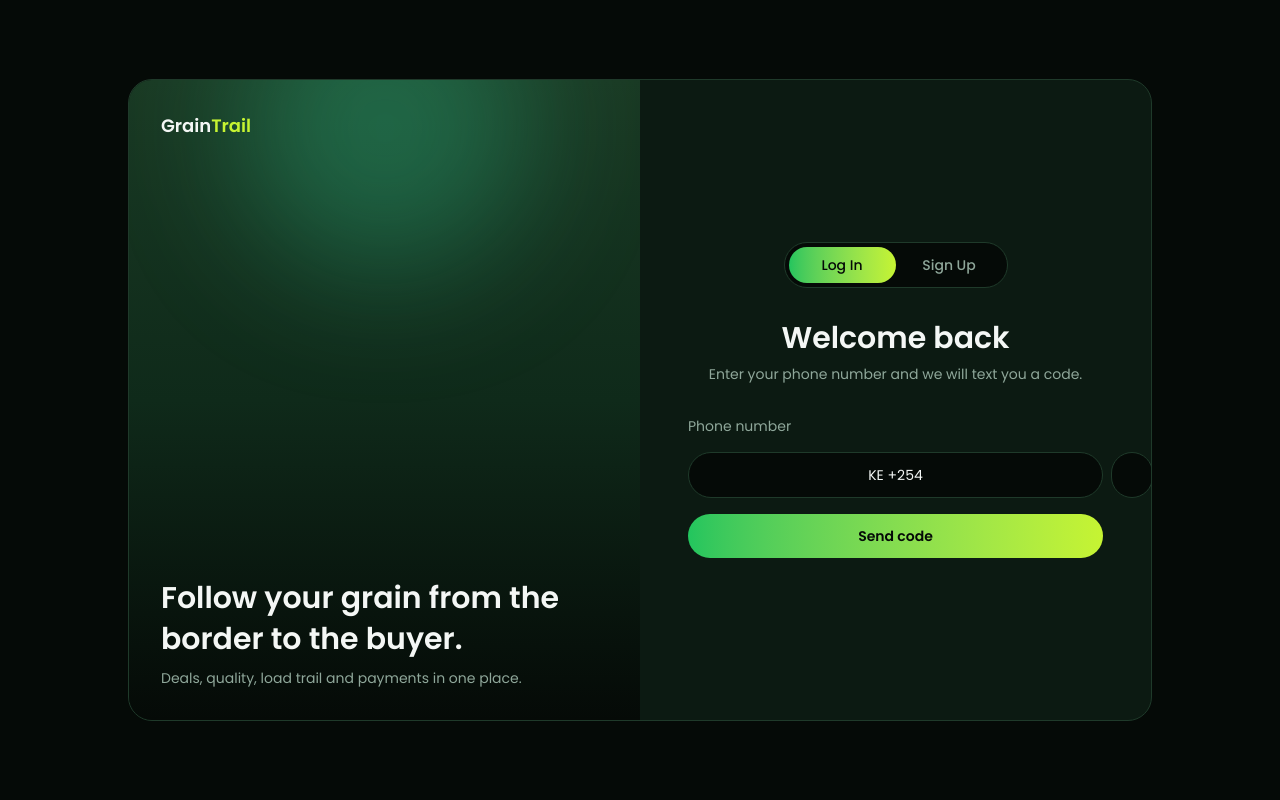
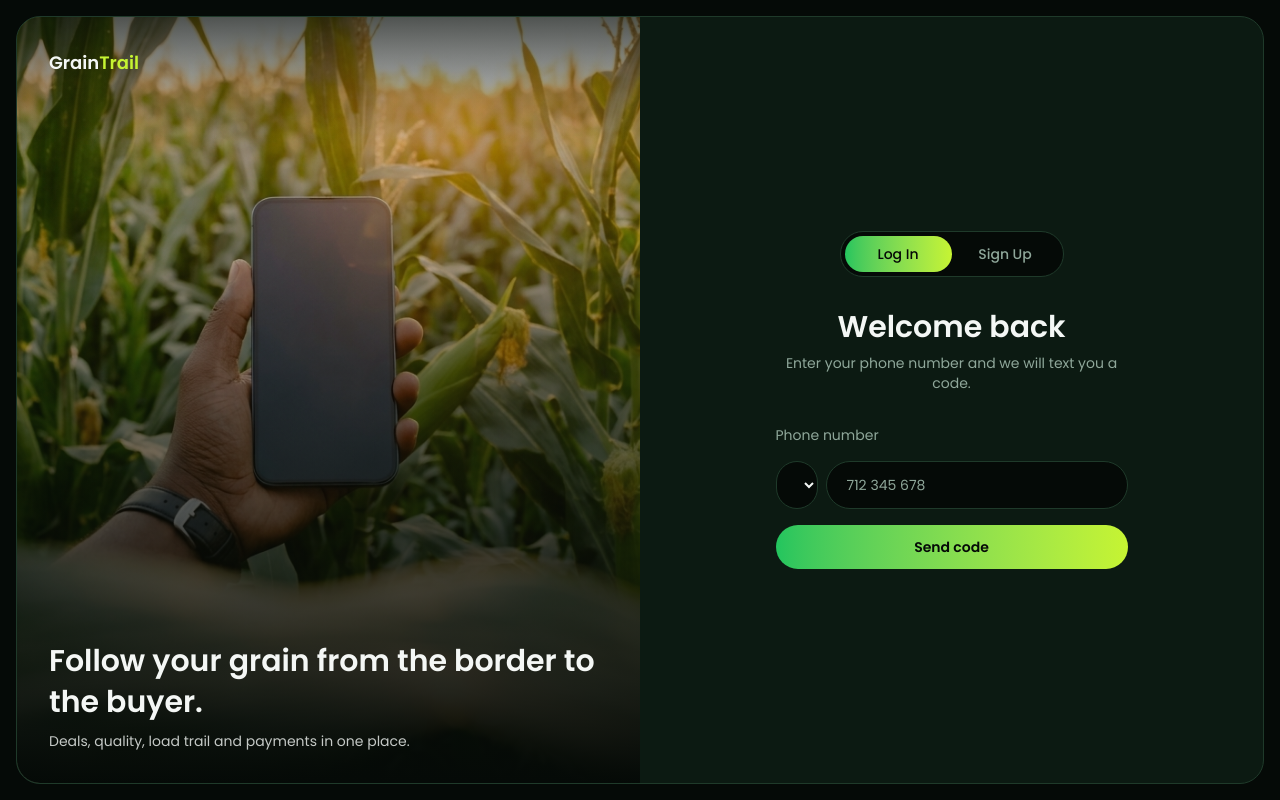
Before and after one commit to IsaacTobiko/GrainTrail, a Next.js app in the folder frontend/: page /auth in a window 1280 px wide. Built offline with nearby package versions, Linux system fonts and the light colour scheme.

Commit message:
Add auth hero image and update auth components

```diff
--- a/frontend/src/app/auth/page.tsx
+++ b/frontend/src/app/auth/page.tsx
@@ -18,11 +18,13 @@ export default function AuthPage({
   searchParams: Promise<{ mode?: string }>;
 }) {
   return (
-    <main className="flex min-h-screen items-center justify-center p-4">
-      <div className="grid w-full max-w-5xl overflow-hidden rounded-3xl border border-line bg-card md:grid-cols-2">
-        <AuthHero />
+    <main className="min-h-screen p-3 md:p-4">
+      <div className="grid min-h-[calc(100vh-1.5rem)] w-full overflow-hidden rounded-3xl border border-line bg-card md:min-h-[calc(100vh-2rem)] md:grid-cols-2">
         <Suspense fallback={<div className="min-h-96" />}>
-          <AuthCardLoader searchParams={searchParams} />
+          <AuthHero />
+          <Suspense fallback={<div className="min-h-96" />}>
+            <AuthCardLoader searchParams={searchParams} />
+          </Suspense>
         </Suspense>
       </div>
     </main>
--- a/frontend/src/components/auth/AuthCard.tsx
+++ b/frontend/src/components/auth/AuthCard.tsx
@@ -10,7 +10,7 @@ export default function AuthCard({ initialMode }: { initialMode: Mode }) {
   const [mode, setMode] = useState<Mode>(initialMode);
 
   return (
-    <section className="flex flex-col justify-center gap-8 p-8 md:p-12">
+    <section className="mx-auto flex w-full max-w-md flex-col justify-center gap-8 p-8 md:p-12">
       <div className="relative mx-auto grid w-56 grid-cols-2 rounded-full border border-line bg-ink p-1 text-sm">
         <span
           className={`absolute inset-y-1 left-1 w-[calc(50%-0.25rem)] rounded-full bg-gradient-to-r from-leaf to-lime transition-transform duration-300 ${
--- a/frontend/src/components/auth/AuthHero.tsx
+++ b/frontend/src/components/auth/AuthHero.tsx
@@ -1,16 +1,27 @@
+import Image from "next/image";
+
 export default function AuthHero() {
   return (
-    <section className="relative flex min-h-52 items-end overflow-hidden bg-gradient-to-b from-[#1a3a24] via-[#0f2a1a] to-ink p-8 md:min-h-[640px]">
-      <div className="absolute -top-24 left-1/2 h-72 w-72 -translate-x-1/2 rounded-full bg-emerald/30 blur-3xl" />
+    <section className="relative flex min-h-64 items-end overflow-hidden md:min-h-0">
+      <Image
+        src="/Photo.jpeg"
+        alt="A hand holding a phone in a maize field at sunset"
+        fill
+        priority
+        sizes="(min-width: 768px) 50vw, 100vw"
+        className="object-cover object-center"
+      />
+      <div className="absolute inset-0 bg-gradient-to-t from-ink via-ink/50 to-transparent" />
+      <div className="absolute inset-x-0 top-0 h-32 bg-gradient-to-b from-ink/70 to-transparent" />
       <div className="absolute left-8 top-8 text-lg font-semibold">
         Grain
         <span className="text-lime">Trail</span>
       </div>
-      <div className="relative">
+      <div className="relative p-8">
         <h2 className="text-2xl font-semibold leading-snug md:text-3xl">
           Follow your grain from the border to the buyer.
         </h2>
-        <p className="mt-2 text-sm text-muted">
+        <p className="mt-2 text-sm text-snow/80">
           Deals, quality, load trail and payments in one place.
         </p>
       </div>
--- a/frontend/src/components/auth/PhoneField.tsx
+++ b/frontend/src/components/auth/PhoneField.tsx
@@ -6,7 +6,7 @@ export default function PhoneField() {
       <select
         name="prefix"
         defaultValue="+254"
-        className={`${inputClass} w-28 shrink-0 appearance-none text-center`}
+        className={`${inputClass} min-w-0 flex-1`}
       >
         <option value="+254">KE +254</option>
         <option value="+255">TZ +255</option>
```
Also changed, not shown: frontend/public/Photo.jpeg (added).
